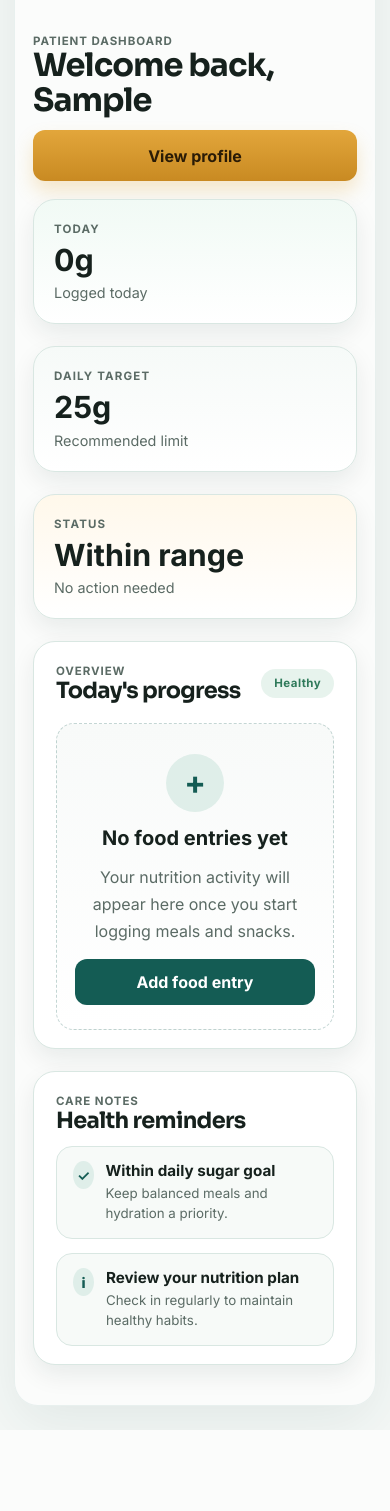
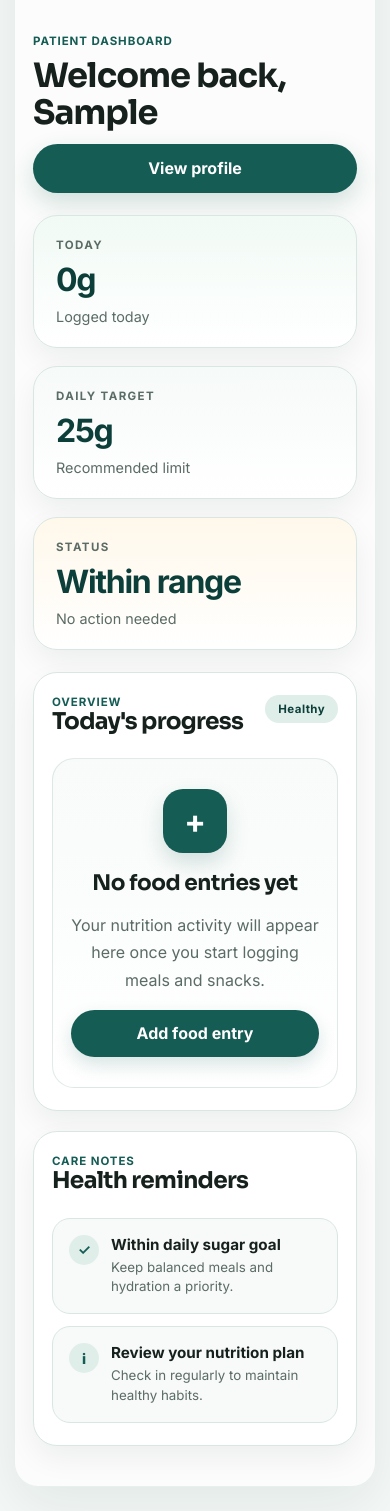
Before and after one commit to GeraldAres/Sugarlert, a Django app: page /home/ in a window 390 px wide. Shown: the part 249-1760 px from the top of the page. Before the commit the page ends 1679 px from the top, so only its background shows below. Run offline with Django 5.2, Linux system fonts and the light colour scheme; the visitor is signed in with stand-in values (Sample User, id 1).

Commit message:
style(home): refine responsive dashboard design

```diff
--- a/static/css/home/home.css
+++ b/static/css/home/home.css
@@ -7,6 +7,224 @@
   --text: #16211D;
   --muted: #5B6B65;
   --border: #D8E3DE;
+}
+
+.home-dashboard {
+  --home-accent: var(--color-primary);
+  --home-accent-dark: var(--color-primary-dark);
+  --home-muted: var(--color-text-secondary);
+  --home-border: var(--color-border);
+  display: grid;
+  gap: 28px;
+}
+
+.home-dashboard .page-header {
+  align-items: center;
+  margin-bottom: 0;
+}
+
+.home-dashboard .page-header > div {
+  display: grid;
+  gap: 10px;
+}
+
+.home-dashboard .page-header h1 {
+  max-width: 22ch;
+  font-size: clamp(2.1rem, 4vw, 3rem);
+}
+
+.home-dashboard .eyebrow {
+  color: var(--home-accent);
+}
+
+.home-dashboard .page-header .btn-primary {
+  width: auto;
+  padding: 0.9rem 1.4rem;
+  border-radius: 999px;
+  background: var(--home-accent);
+  color: #ffffff;
+  box-shadow: 0 10px 24px rgba(20, 92, 84, 0.18);
+}
+
+.home-dashboard .page-header .btn-primary:hover {
+  background: var(--home-accent-dark);
+  box-shadow: 0 14px 28px rgba(20, 92, 84, 0.22);
+}
+
+.home-dashboard .status-grid {
+  grid-template-columns: repeat(3, minmax(0, 1fr));
+  gap: 18px;
+  margin-bottom: 0;
+}
+
+.home-dashboard .status-card,
+.home-dashboard .panel {
+  border: 1px solid var(--home-border);
+  border-radius: 24px;
+  box-shadow: 0 12px 30px rgba(12, 36, 33, 0.06);
+  transition: transform 180ms ease, box-shadow 180ms ease, border-color 180ms ease;
+}
+
+.home-dashboard .status-card {
+  gap: 12px;
+  min-height: 164px;
+  padding: 25px 24px;
+}
+
+.home-dashboard .status-card:hover,
+.home-dashboard .panel:hover {
+  transform: translateY(-3px);
+  border-color: rgba(20, 92, 84, 0.2);
+  box-shadow: 0 18px 36px rgba(12, 36, 33, 0.1);
+}
+
+.home-dashboard .status-card strong {
+  color: var(--home-accent-dark);
+  font-size: clamp(2rem, 2.5vw, 2.6rem);
+  letter-spacing: -0.04em;
+}
+
+.home-dashboard .card-label {
+  letter-spacing: 0.12em;
+}
+
+.home-dashboard .content-grid {
+  grid-template-columns: minmax(0, 1.8fr) minmax(270px, 1fr);
+  gap: 20px;
+}
+
+.home-dashboard .panel {
+  padding: 28px;
+}
+
+.home-dashboard .panel-header {
+  margin-bottom: 24px;
+}
+
+.home-dashboard .panel-header h2 {
+  font-size: clamp(1.45rem, 2vw, 1.85rem);
+}
+
+.home-dashboard .badge-success {
+  background: var(--color-primary-soft);
+  color: var(--home-accent-dark);
+}
+
+.home-dashboard .empty-state {
+  gap: 16px;
+  min-height: 280px;
+  padding: 38px 24px;
+  border: 1px solid rgba(20, 92, 84, 0.12);
+  border-radius: 22px;
+  background: linear-gradient(180deg, #f8fbfa 0%, #ffffff 100%);
+}
+
+.home-dashboard .empty-state-icon {
+  width: 64px;
+  height: 64px;
+  border-radius: 20px;
+  color: #ffffff;
+  background: var(--home-accent);
+  box-shadow: 0 10px 22px rgba(20, 92, 84, 0.18);
+}
+
+.home-dashboard .empty-state h3 {
+  font-family: var(--font-heading);
+  font-size: 1.35rem;
+  letter-spacing: -0.02em;
+}
+
+.home-dashboard .empty-state p,
+.home-dashboard .check-item small {
+  color: var(--home-muted);
+}
+
+.home-dashboard .btn {
+  border-radius: 999px;
+  transition: transform 180ms ease, box-shadow 180ms ease, background 180ms ease;
+}
+
+.home-dashboard .btn-secondary {
+  padding: 0.85rem 1.35rem;
+  background: var(--home-accent);
+  box-shadow: 0 8px 18px rgba(20, 92, 84, 0.16);
+}
+
+.home-dashboard .btn-secondary:hover {
+  background: var(--home-accent-dark);
+  box-shadow: 0 12px 24px rgba(20, 92, 84, 0.22);
+}
+
+.home-dashboard .checklist {
+  gap: 12px;
+}
+
+.home-dashboard .check-item {
+  min-height: 88px;
+  padding: 16px;
+  border-radius: 18px;
+  transition: transform 180ms ease, border-color 180ms ease, background 180ms ease;
+}
+
+.home-dashboard .check-item:hover {
+  transform: translateY(-2px);
+  border-color: rgba(20, 92, 84, 0.2);
+  background: #ffffff;
+}
+
+.home-dashboard .checkmark {
+  flex: 0 0 30px;
+  width: 30px;
+  height: 30px;
+  background: var(--color-primary-soft);
+  color: var(--home-accent);
+}
+
+.home-dashboard :is(a, button):focus-visible {
+  outline: 3px solid rgba(20, 92, 84, 0.35);
+  outline-offset: 3px;
+}
+
+@media (max-width: 760px) {
+  .home-dashboard .content-grid {
+    grid-template-columns: minmax(0, 1fr);
+  }
+
+  .home-dashboard .status-grid {
+    grid-template-columns: minmax(0, 1fr);
+  }
+}
+
+@media (max-width: 640px) {
+  .home-dashboard {
+    gap: 22px;
+  }
+
+  .home-dashboard .page-header {
+    align-items: flex-start;
+  }
+
+  .home-dashboard .page-header .btn-primary {
+    width: 100%;
+  }
+
+  .home-dashboard .status-card {
+    min-height: 0;
+    padding: 22px;
+  }
+
+  .home-dashboard .panel {
+    padding: 22px 18px;
+  }
+
+  .home-dashboard .panel-header {
+    align-items: flex-start;
+  }
+
+  .home-dashboard .empty-state {
+    min-height: 250px;
+    padding: 30px 18px;
+  }
 }
 
 .dashboard-shell { width: min(860px, 100%); }
--- a/templates/home/home.html
+++ b/templates/home/home.html
@@ -8,6 +8,7 @@
 {% endblock %}
 
 {% block content %}
+  <div class="home-dashboard">
     <div class="page-header">
       <div>
         <p class="eyebrow">Patient dashboard</p>
@@ -80,4 +81,5 @@
         </ul>
       </aside>
     </div>
+  </div>
 {% endblock %}
```
Lines whose indentation alone changed are shown as unchanged.
